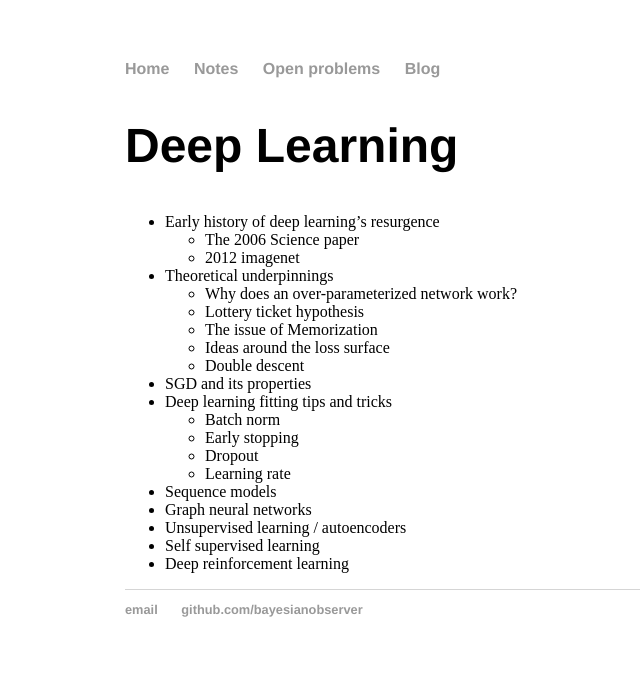
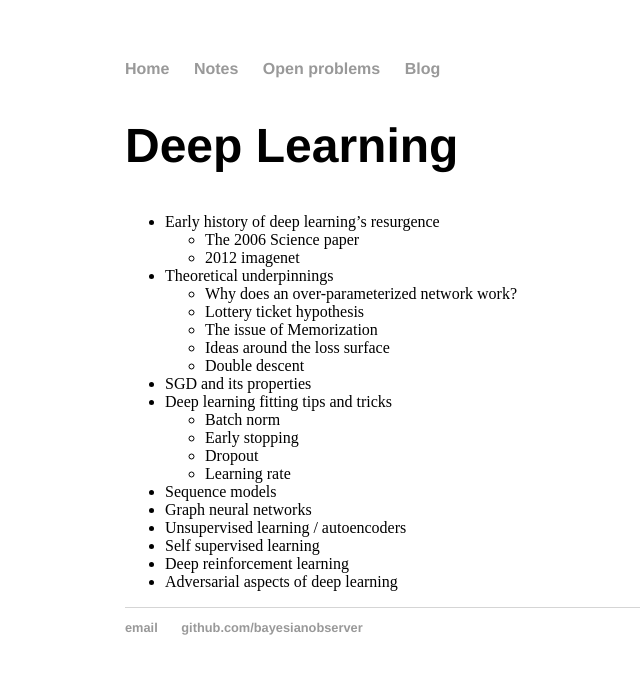
Before and after one commit to bayesianobserver/bayesianobserver.github.io, a Jekyll site: the page built from ml/deeplearning.md, in a window 1280 px wide. Shown: the top 674 px of the page, without its empty margins (67-707 px from the left). Built offline with Jekyll 4.4.1, drawn with Linux system fonts in a browser that asks for light colours.

Commit message:
Update deeplearning.md

```diff
--- a/ml/deeplearning.md
+++ b/ml/deeplearning.md
@@ -23,3 +23,4 @@ title: Deep Learning
 - Unsupervised learning / autoencoders
 - Self supervised learning
 - Deep reinforcement learning
+- Adversarial aspects of deep learning
```
